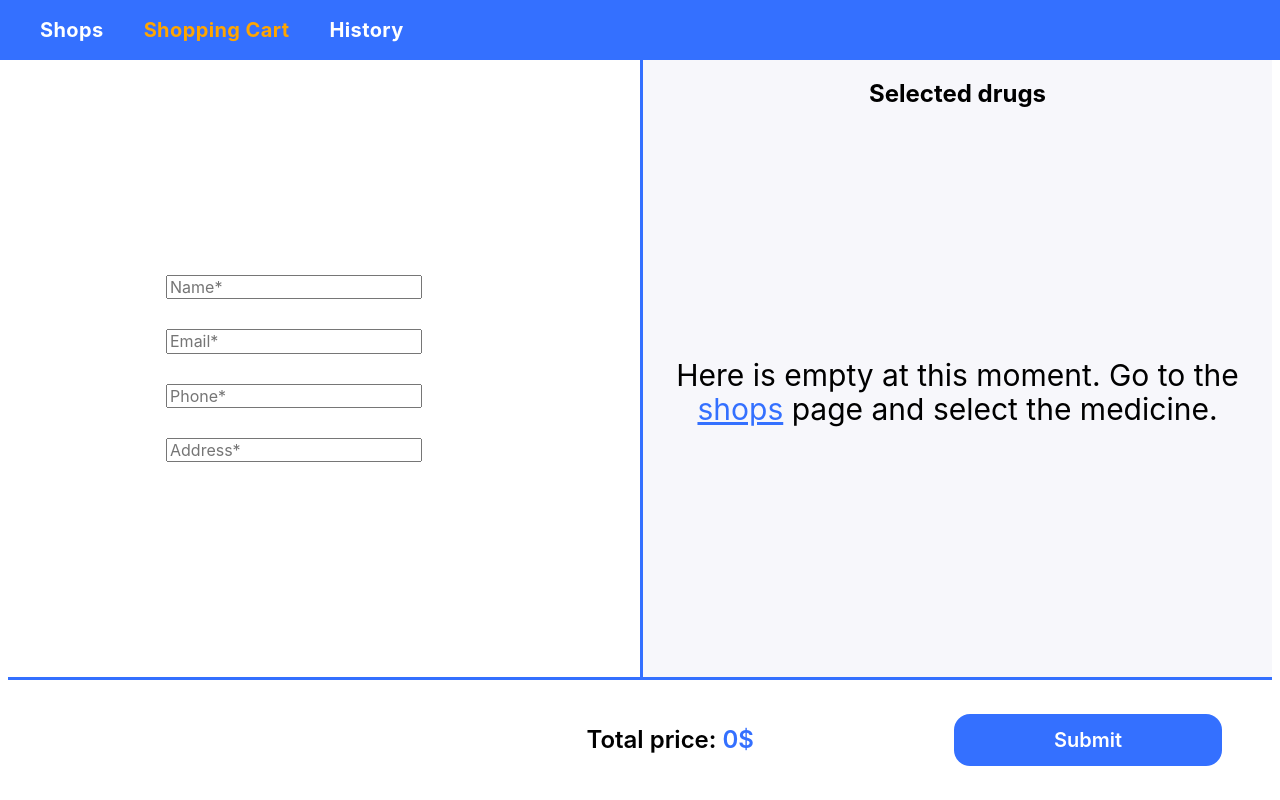
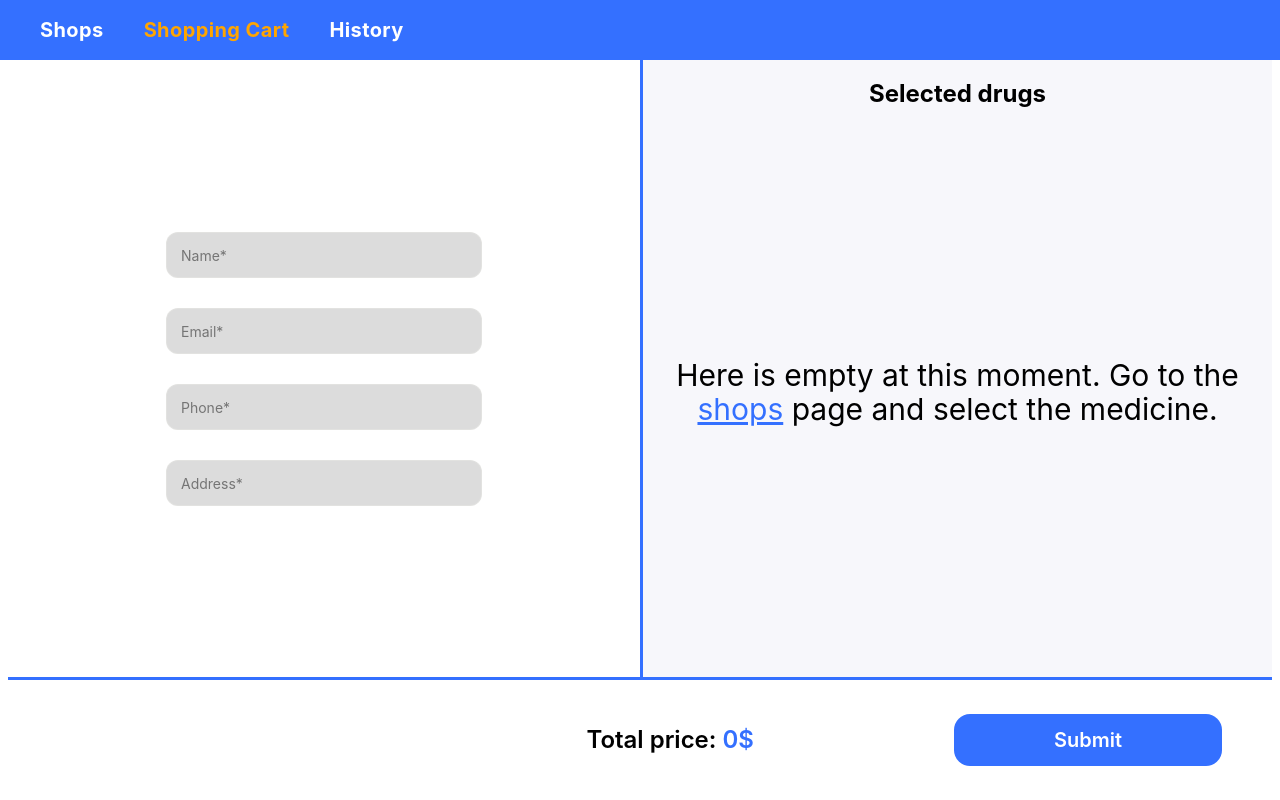
Before and after one commit to Movash/medicine-delivery-app, a React (Create React App) app: page /shoppingCart in a window 1280 px wide. Built offline with nearby package versions, Linux system fonts and the light colour scheme.

Commit message:
use_styled

```diff
--- a/src/components/UserForm/UserForm.jsx
+++ b/src/components/UserForm/UserForm.jsx
@@ -1,5 +1,5 @@
-import { FormCont } from './UserForm.styled';
 import sprite from '../../images/sprite.svg';
+import { FormCont, UserFormInput } from './UserForm.styled';
 
 const UserForm = ({ formik }) => {
 
@@ -8,7 +8,7 @@ const UserForm = ({ formik }) => {
       <form id="userForm" onSubmit={formik.handleSubmit}>
         <div className="inputs-cont">
           <div className="input-cont">
-            <input
+            <UserFormInput
               autoComplete="off"
               name="name"
               type="text"
@@ -49,7 +49,7 @@ const UserForm = ({ formik }) => {
               )}
           </div>
           <div className="input-cont">
-            <input
+            <UserFormInput
               autoComplete="off"
               name="email"
               type="email"
@@ -90,7 +90,7 @@ const UserForm = ({ formik }) => {
               )}
           </div>
           <div className="input-cont">
-            <input
+            <UserFormInput
               autoComplete="off"
               name="phone"
               type="tel"
@@ -131,7 +131,7 @@ const UserForm = ({ formik }) => {
               )}
           </div>
           <div className="input-cont">
-            <input
+            <UserFormInput
               autoComplete="off"
               name="address"
               type="text"
```
